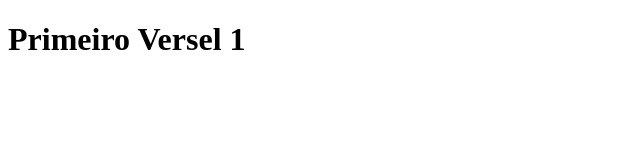
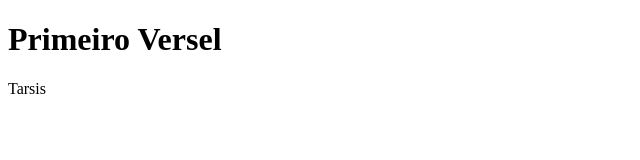
Before and after one commit to Tarsisbs/Primeiro_Versel, a plain HTML site: page index.html in a window 1280 px wide. Shown: the full height of the page, 0-640 px from the left. Drawn offline with Linux system fonts and the light colour scheme.

Commit message:
add 3index.html

```diff
--- a/index.html
+++ b/index.html
@@ -7,6 +7,7 @@
     <title>Primeiro Versel</title>
 </head>
 <body>
-    <h1>Primeiro Versel 1</h1>
+    <h1>Primeiro Versel</h1>
+    <p>Tarsis</p>
 </body>
 </html>
```
